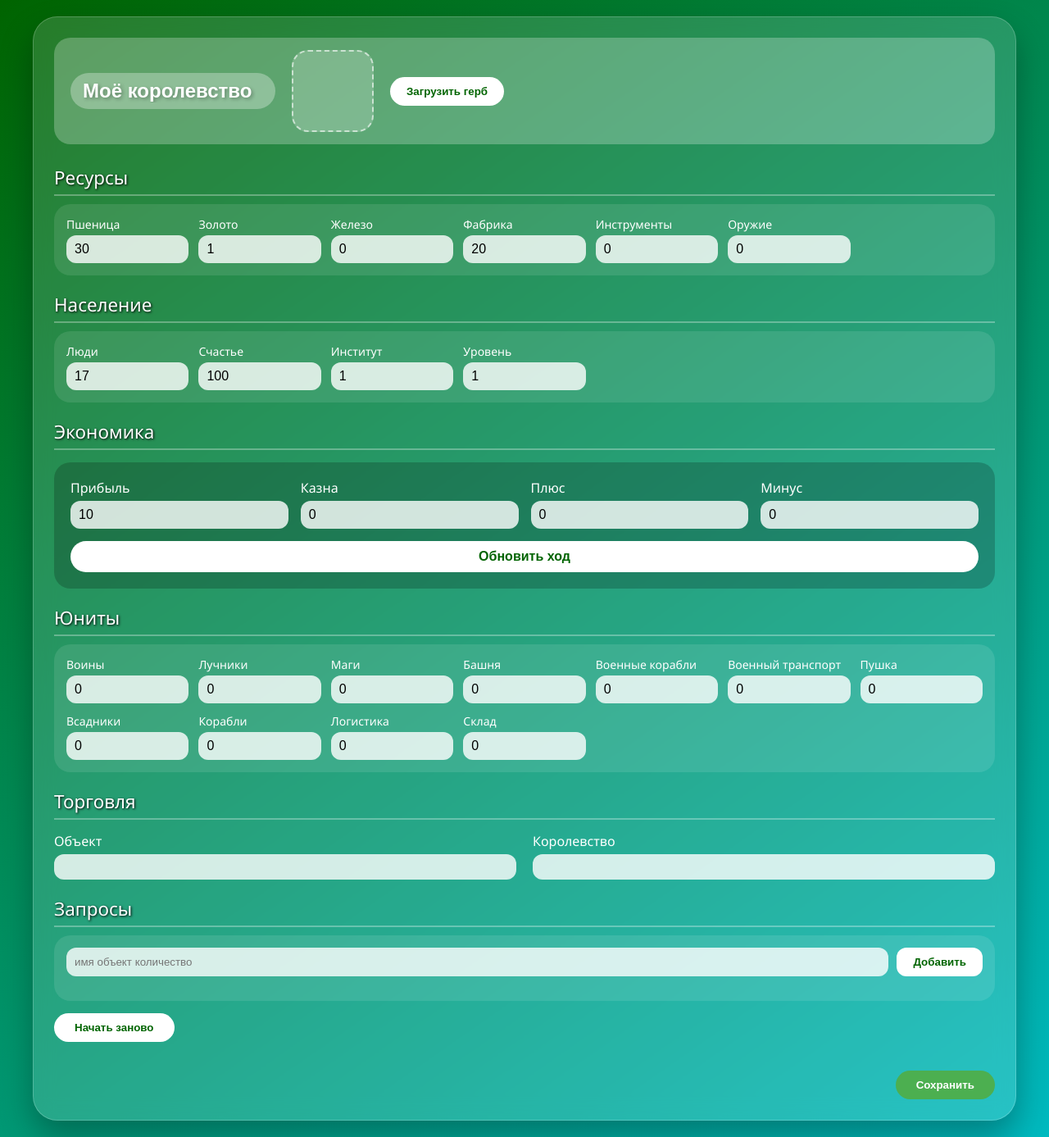
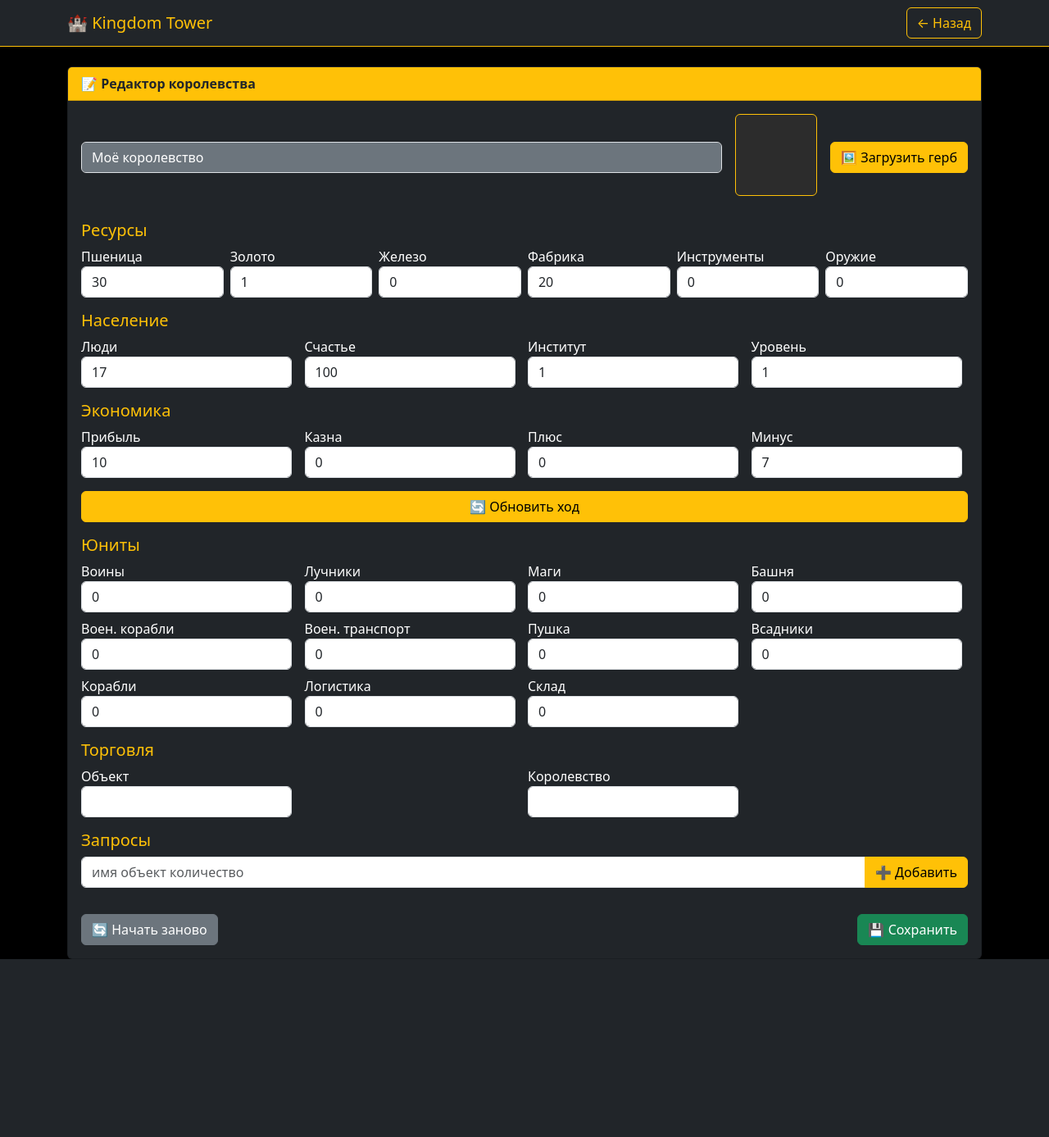
Before and after one commit to Noki-9/Web_project, a FastAPI app: page /kingdom in a window 1280 px wide. Shown: the whole page at 82% size. After the commit the page ends 1170 px from the top, so only its background shows below. Run offline with FastAPI, Linux system fonts and the light colour scheme; the visitor is signed in with stand-in values (Sample User, id 1).

Commit message:
Update kingdom.html

```diff
--- a/templates/kingdom.html
+++ b/templates/kingdom.html
@@ -2,114 +2,110 @@
 <html lang="ru">
 <head>
     <meta charset="UTF-8">
-    <meta name="viewport" content="width=device-width, initial-scale=1.0">
-    <link rel="stylesheet" href="/static/css/kingdom_style.css">
-    <title>Kingdom Tower</title>
+    <meta name="viewport" content="width=device-width, initial-scale=1.0, user-scalable=yes">
+    <title>Kingdom Tower - Редактор</title>
+    <link href="https://cdn.jsdelivr.net/npm/bootstrap@5.3.0/dist/css/bootstrap.min.css" rel="stylesheet">
+    <link href="/static/css/custom.css" rel="stylesheet">
+    <link href="/static/css/style.css">
 </head>
-<body>
-<div class="main-panel">
-    <!-- Шапка с названием и гербом -->
-    <div class="header">
-        <input type="text" id="kingdom-name" class="kingdom-name" placeholder="Название королевства"
-               value="Моё королевство">
-        <div class="image-area" id="image-area" title="Нажмите, чтобы загрузить герб">
-            <!-- сюда будет вставлено изображение -->
+<body class="bg-black">
+    <nav class="navbar navbar-expand-lg bg-dark border-bottom border-warning">
+        <div class="container">
+            <a class="navbar-brand text-warning" href="/file_maneger">🏰 Kingdom Tower</a>
+            <div class="ms-auto">
+                <a href="/file_maneger" class="btn btn-outline-warning">← Назад</a>
             </div>
-        <button class="load-image-btn" id="load-image-btn">Загрузить герб</button>
+        </div>
+    </nav>
+    <div class="container mt-3 mt-md-4">
+        <div class="card bg-dark text-white shadow-lg">
+            <div class="card-header bg-warning text-dark fw-bold">📝 Редактор королевства</div>
+            <div class="card-body">
+                <!-- Шапка: на мобильных вертикально -->
+                <div class="d-flex flex-column flex-md-row align-items-stretch align-items-md-center gap-3 mb-4">
+                    <div class="flex-grow-1">
+                        <input type="text" id="kingdom-name" class="form-control bg-secondary text-white" value="Моё королевство">
+                    </div>
+                    <div class="text-center">
+                        <div id="image-area" class="border border-warning rounded p-2 d-inline-flex justify-content-center align-items-center" style="width: 100px; height: 100px; background:#2c2c2c;"></div>
+                    </div>
+                    <div>
+                        <button id="load-image-btn" class="btn btn-warning w-100">🖼️ Загрузить герб</button>
+                    </div>
                 </div>
 
-    <!-- Ресурсы -->
-    <div class="section-title">Ресурсы</div>
-    <div class="grid">
-        <label>Пшеница <input type="text" id="wheat" value="30"></label>
-        <label>Золото <input type="text" id="gold" value="1"></label>
-        <label>Железо <input type="text" id="iron" value="0"></label>
-        <label>Фабрика <input type="text" id="factor" value="20"></label>
-        <label>Инструменты <input type="text" id="tools" value="0"></label>
-        <label>Оружие <input type="text" id="weapons" value="0"></label>
+                <!-- Ресурсы – на мобильных в 2 колонки -->
+                <h5 class="text-warning">Ресурсы</h5>
+                <div class="row g-2 mb-3">
+                    <div class="col-6 col-md-2"><label>Пшеница <input type="text" id="wheat" class="form-control" value="30"></label></div>
+                    <div class="col-6 col-md-2"><label>Золото <input type="text" id="gold" class="form-control" value="1"></label></div>
+                    <div class="col-6 col-md-2"><label>Железо <input type="text" id="iron" class="form-control" value="0"></label></div>
+                    <div class="col-6 col-md-2"><label>Фабрика <input type="text" id="factor" class="form-control" value="20"></label></div>
+                    <div class="col-6 col-md-2"><label>Инструменты <input type="text" id="tools" class="form-control" value="0"></label></div>
+                    <div class="col-6 col-md-2"><label>Оружие <input type="text" id="weapons" class="form-control" value="0"></label></div>
                 </div>
 
                 <!-- Население -->
-    <div class="section-title">Население</div>
-    <div class="grid">
-        <label>Люди <input type="text" id="people" value="17"></label>
-        <label>Счастье <input type="text" id="happy" value="100"></label>
-        <label>Институт <input type="text" id="institut" value="1"></label>
-        <label>Уровень <input type="text" id="level" value="1" readonly></label>
+                <h5 class="text-warning">Население</h5>
+                <div class="row g-2 mb-3">
+                    <div class="col-6 col-md-3"><label>Люди <input type="text" id="people" class="form-control" value="17"></label></div>
+                    <div class="col-6 col-md-3"><label>Счастье <input type="text" id="happy" class="form-control" value="100"></label></div>
+                    <div class="col-6 col-md-3"><label>Институт <input type="text" id="institut" class="form-control" value="1"></label></div>
+                    <div class="col-6 col-md-3"><label>Уровень <input type="text" id="level" class="form-control" readonly value="1"></label></div>
                 </div>
 
                 <!-- Экономика -->
-    <div class="section-title">Экономика</div>
-    <div class="economy-block">
-        <div class="economy-row">
-            <div class="economy-item">
-                <label>Прибыль</label>
-                <input type="text" id="economy_profit" value="10" readonly>
+                <h5 class="text-warning">Экономика</h5>
+                <div class="row g-2 mb-3">
+                    <div class="col-6 col-md-3"><label>Прибыль <input type="text" id="economy_profit" class="form-control" readonly value="10"></label></div>
+                    <div class="col-6 col-md-3"><label>Казна <input type="text" id="economy_kazna" class="form-control" value="0"></label></div>
+                    <div class="col-6 col-md-3"><label>Плюс <input type="text" id="economy_plus" class="form-control" value="0"></label></div>
+                    <div class="col-6 col-md-3"><label>Минус <input type="text" id="economy_minus" class="form-control" value="7"></label></div>
                 </div>
-            <div class="economy-item">
-                <label>Казна</label>
-                <input type="text" id="economy_kazna" value="0">
+                <button id="update-economy" class="btn btn-warning w-100 w-md-auto mb-3">🔄 Обновить ход</button>
+
+                <!-- Юниты – на мобильных в 2 колонки -->
+                <h5 class="text-warning">Юниты</h5>
+                <div class="row g-2 mb-3">
+                    <div class="col-6 col-md-3"><label>Воины <input type="text" id="war_unit" class="form-control" value="0"></label></div>
+                    <div class="col-6 col-md-3"><label>Лучники <input type="text" id="arrow_unit" class="form-control" value="0"></label></div>
+                    <div class="col-6 col-md-3"><label>Маги <input type="text" id="mag_unit" class="form-control" value="0"></label></div>
+                    <div class="col-6 col-md-3"><label>Башня <input type="text" id="town_unit" class="form-control" value="0"></label></div>
+                    <div class="col-6 col-md-3"><label>Воен. корабли <input type="text" id="war_ship_unit" class="form-control" value="0"></label></div>
+                    <div class="col-6 col-md-3"><label>Воен. транспорт <input type="text" id="war_ride_unit" class="form-control" value="0"></label></div>
+                    <div class="col-6 col-md-3"><label>Пушка <input type="text" id="weapon_unit" class="form-control" value="0"></label></div>
+                    <div class="col-6 col-md-3"><label>Всадники <input type="text" id="ride_unit" class="form-control" value="0"></label></div>
+                    <div class="col-6 col-md-3"><label>Корабли <input type="text" id="ship_unit" class="form-control" value="0"></label></div>
+                    <div class="col-6 col-md-3"><label>Логистика <input type="text" id="logic_unit" class="form-control" value="0"></label></div>
+                    <div class="col-6 col-md-3"><label>Склад <input type="text" id="cheast_unit" class="form-control" value="0"></label></div>
                 </div>
-            <div class="economy-item">
-                <label>Плюс</label>
-                <input type="text" id="economy_plus" value="0">
+
+                <!-- Торговля -->
+                <h5 class="text-warning">Торговля</h5>
+                <div class="row g-2 mb-3">
+                    <div class="col-12 col-md-6"><label>Объект <input type="text" id="trade_out" class="form-control" readonly></label></div>
+                    <div class="col-12 col-md-6"><label>Королевство <input type="text" id="trade_out_kingdom" class="form-control" readonly></label></div>
                 </div>
-            <div class="economy-item">
-                <label>Минус</label>
-                <input type="text" id="economy_minus" value="0">
+
+                <!-- Запросы -->
+                <h5 class="text-warning">Запросы</h5>
+                <div class="input-group mb-3">
+                    <input type="text" id="request_input" class="form-control" placeholder="имя объект количество">
+                    <button id="add-request" class="btn btn-warning">➕ Добавить</button>
                 </div>
-            <button class="update-btn" id="update-economy">Обновить ход</button>
+                <ul id="request_output" class="list-group mb-3" style="max-height: 200px; overflow-y: auto;"></ul>
+
+                <div class="d-flex flex-column flex-md-row justify-content-between gap-2">
+                    <button class="btn btn-secondary" onclick="location.reload()">🔄 Начать заново</button>
+                    <button id="saveBtn" class="btn btn-success">💾 Сохранить</button>
                 </div>
             </div>
-
-    <!-- Юниты (все 10) -->
-    <div class="section-title">Юниты</div>
-    <div class="grid">
-        <label>Воины <input type="text" id="war_unit" value="0"></label>
-        <label>Лучники <input type="text" id="arrow_unit" value="0"></label>
-        <label>Маги <input type="text" id="mag_unit" value="0"></label>
-        <label>Башня <input type="text" id="town_unit" value="0"></label>
-        <label>Военные корабли <input type="text" id="war_ship_unit" value="0"></label>
-        <label>Военный транспорт <input type="text" id="war_ride_unit" value="0"></label>
-        <label>Пушка <input type="text" id="weapon_unit" value="0"></label>
-        <label>Всадники <input type="text" id="ride_unit" value="0"></label>
-        <label>Корабли <input type="text" id="ship_unit" value="0"></label>
-        <label>Логистика <input type="text" id="logic_unit" value="0"></label>
-        <label>Склад <input type="text" id="cheast_unit" value="0"></label>
-    </div>
-
-    <!-- Торговля и запросы -->
-    <div class="section-title">Торговля</div>
-    <div class="trade-row">
-        <div class="trade-item">
-            <label>Объект</label>
-            <input type="text" id="trade_out" readonly>
-        </div>
-        <div class="trade-item">
-            <label>Королевство</label>
-            <input type="text" id="trade_out_kingdom" readonly>
         </div>
     </div>
-
-    <div class="section-title">Запросы</div>
-    <div class="request-area">
-        <div class="request-input-group">
-            <input type="text" id="request_input" placeholder="имя объект количество">
-            <button id="add-request">Добавить</button>
-        </div>
-        <ul class="request-list" id="request_output"></ul>
-    </div>
-
-    <!-- Кнопка выхода (для вида) -->
-    <button class="exit-btn" onclick="location.reload()">Начать заново</button>
-    <div style="display: flex; justify-content: flex-end; margin-top: 20px;">
-        <button class="save-button" id="saveBtn">Сохранить</button>
-    </div>
-</div>
-
     <script>
-    const kingdomData = {{ kingdom|tojson if kingdom else 'null' }};
+        const kingdomData = {{ kingdom|tojson }};
     </script>
     <script src="/scripts/kingdom_script.js"></script>
+    <script src="https://cdn.jsdelivr.net/npm/bootstrap@5.3.0/dist/js/bootstrap.bundle.min.js"></script>
 </body>
 </html>
```
Lines whose indentation alone changed are shown as unchanged.
